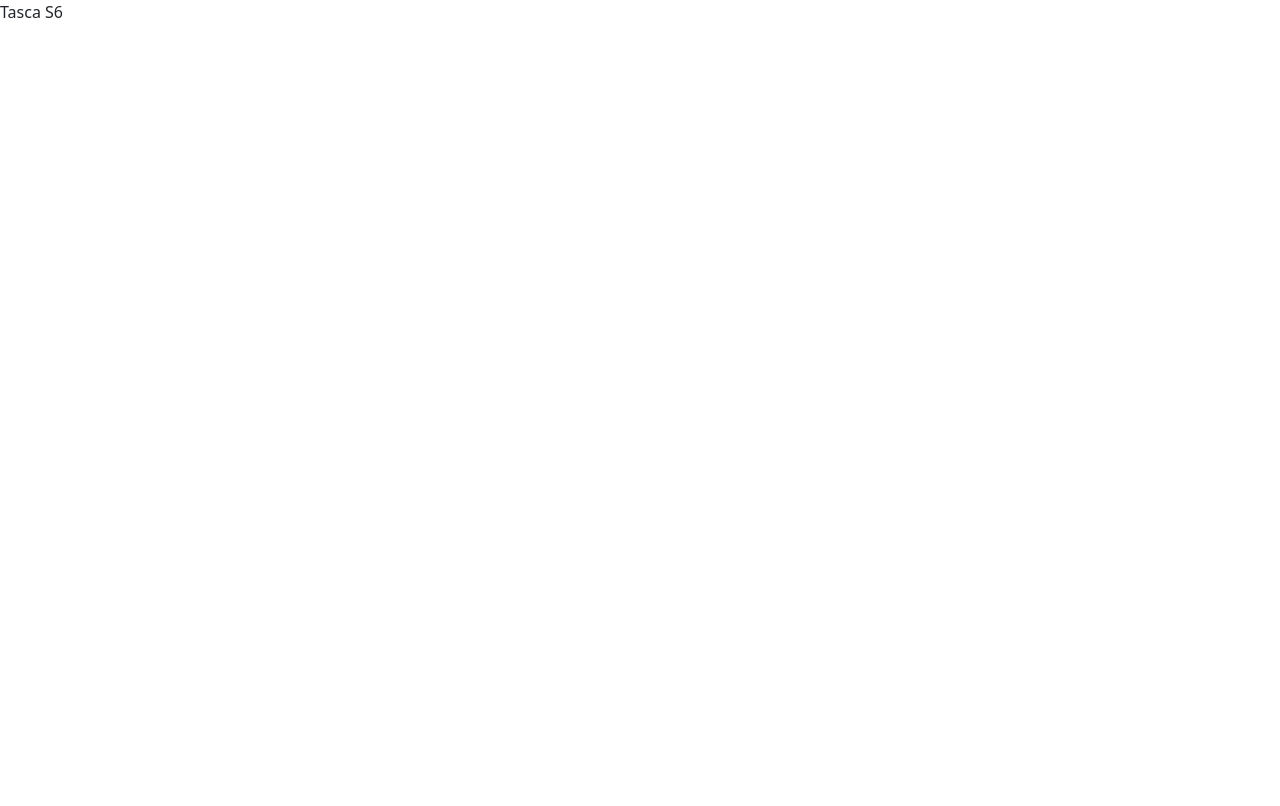
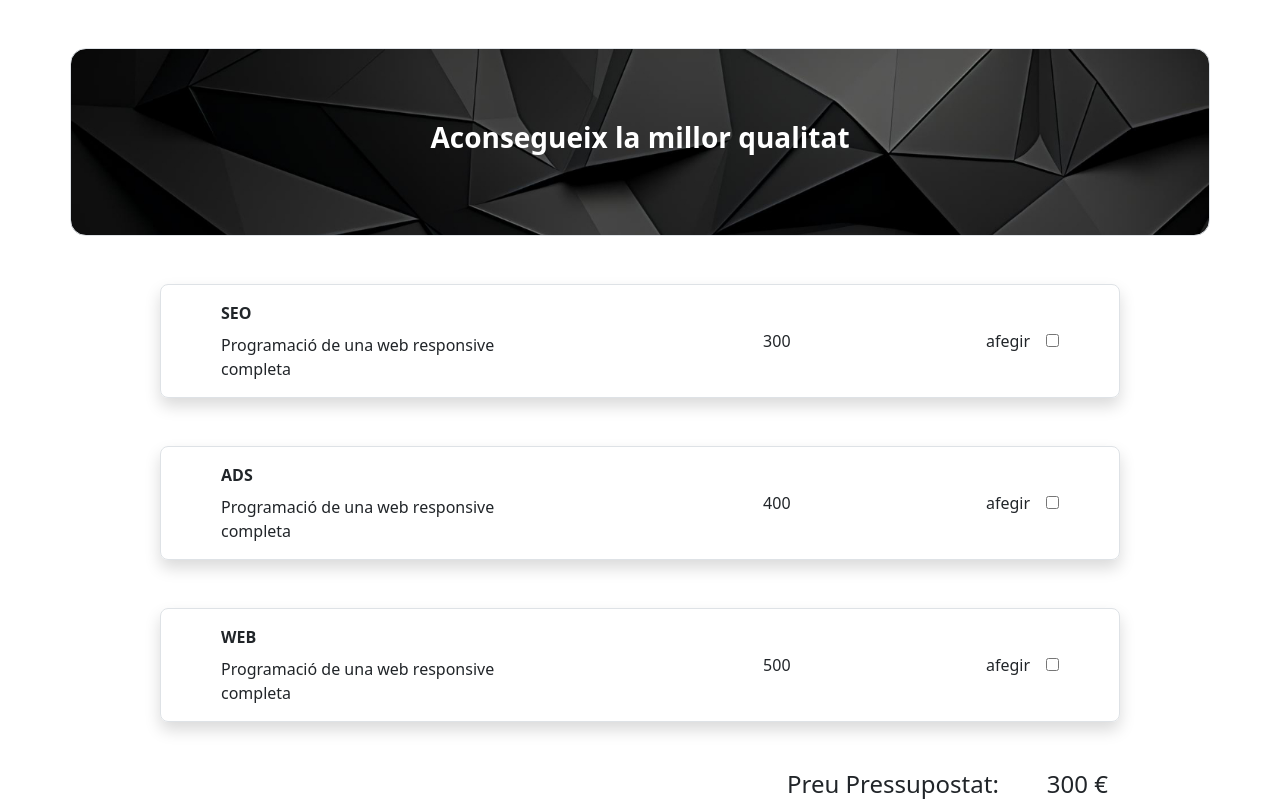
Before and after one commit to SergiDescayre/tascaS6, a React (Vite) app in the folder tasca_S6/: page / in a window 1280 px wide. Built offline with nearby package versions, Linux system fonts and the light colour scheme.

Commit message:
exercici i més context

```diff
--- a/tasca_S6/src/App.jsx
+++ b/tasca_S6/src/App.jsx
@@ -1,15 +1,14 @@
-import { useState } from 'react'
-import reactLogo from './assets/react.svg'
-import viteLogo from '/vite.svg'
+
 import './App.css'
+import Index from './pages/Index'
+import ContextProvider from './context/PresContext'
+
 
 function App() {
-  const [count, setCount] = useState(0)
-
   return (
-    <>
-      Tasca S6
-    </>
+    <ContextProvider>
+      <Index />
+    </ContextProvider>
   )
 }
 
--- /dev/null
+++ b/tasca_S6/src/components/Card.jsx
@@ -0,0 +1,34 @@
+import { useState } from "react";
+
+const Card = ({ press, setPresupost }) => {
+  const [isChecked, setIschecket] = useState(false);
+  const handleChecked = () => {
+    setIschecket(!isChecked);
+  };
+
+  return (
+    <div className="container px-5 py-3 mt-5 border rounded-3 shadow w-75">
+      <div className="container d-flex justify-content-between">
+        <div clasName="d-flex flex-column">
+          <div className="fw-bold">{press.title}</div>
+          <div className="mt-2">{press.description}</div>
+        </div>
+        <div className="d-flex align-items-center justify-content-center w-50">
+          {press.price}
+        </div>
+        <div className="d-flex align-items-center gap-3">
+          <label htmlFor="add">afegir</label>
+          <input
+            type="checkBox"
+            id="add"
+            checked={press.check}
+            onChange={handleChecked}
+          />
+        </div>
+      </div>
+      {isChecked && <div>chequeado</div>}
+    </div>
+  );
+};
+
+export default Card;
--- /dev/null
+++ b/tasca_S6/src/components/HeaderPage.jsx
@@ -0,0 +1,11 @@
+const HeaderPage = () => {
+  return (
+    <div className="container_header container border rounded-4 p-4 mt-5">
+      <div className="text-center p-5">
+        <h3 className="text-white fw-bold">Aconsegueix la millor qualitat</h3>
+      </div>
+    </div>
+  );
+};
+
+export default HeaderPage;
--- /dev/null
+++ b/tasca_S6/src/components/TotalPrice.jsx
@@ -0,0 +1,14 @@
+import React from "react";
+import { usePresContext } from "../context/PresContext";
+
+const TotalPrice = () => {
+  const {totalPresupost} = usePresContext()
+  return (
+    <div className=" container d-flex justify-content-end gap-5 w-75 pt-5">
+      <h4>Preu Pressupostat:</h4>
+      <h4>{totalPresupost} €</h4>
+    </div>
+  );
+};
+
+export default TotalPrice;
--- /dev/null
+++ b/tasca_S6/src/context/PresContext.jsx
@@ -0,0 +1,49 @@
+import { createContext, useState,useContext } from "react";
+
+const PresContext = createContext()
+
+const ContextProvider = ({children}) => {
+    const [totalPresupost , setTotalPresupost] = useState(300)
+    const [presupost , setPresupost] = useState([
+        {
+            id:1,
+            title : "SEO",
+            description : "Programació de una web responsive completa",
+            price : 300,
+            check : false,
+            numberPage : 0,
+            numberLanguage : 0,
+            totalPrice : 0
+        },
+        {
+            id:2,
+            title : "ADS",
+            description : "Programació de una web responsive completa",
+            price : 400,
+            check : false,
+            numberPage : 0,
+            numberLanguage : 0,
+            totalPrice : 0
+        },
+        {
+            id:3,
+            title : "WEB",
+            description : "Programació de una web responsive completa",
+            price : 500,
+            check : false,
+            numberPage : 0,
+            numberLanguage : 0,
+            totalPrice : 0
+        },
+    ])
+
+    return(
+        <PresContext.Provider value={{presupost,setPresupost,totalPresupost}}>
+            {children}
+        </PresContext.Provider>
+    )
+}
+
+export default ContextProvider
+
+export const usePresContext = () => useContext(PresContext)
--- a/tasca_S6/src/index.css
+++ b/tasca_S6/src/index.css
@@ -0,0 +1,4 @@
+.container_header{
+  background-image: url("./assets/fondo_header.jpg");
+  background-size: cover;
+}
--- /dev/null
+++ b/tasca_S6/src/pages/Index.jsx
@@ -0,0 +1,22 @@
+import Card from "../components/Card"
+import HeaderPage from "../components/HeaderPage"
+import TotalPrice from "../components/TotalPrice"
+import { usePresContext } from "../context/PresContext"
+
+const Index = () => {
+    const {presupost, setPresupost} = usePresContext()
+    return (
+        <>
+        <HeaderPage />
+        {
+            presupost.map(press => <Card key={press.id} press={press} setPresupost={setPresupost}/>)
+        }
+
+        <TotalPrice />
+
+
+        </>
+    )
+}
+
+export default Index
```
Also changed, not shown: tasca_S6/src/assets/fondo_header.jpg (added).
